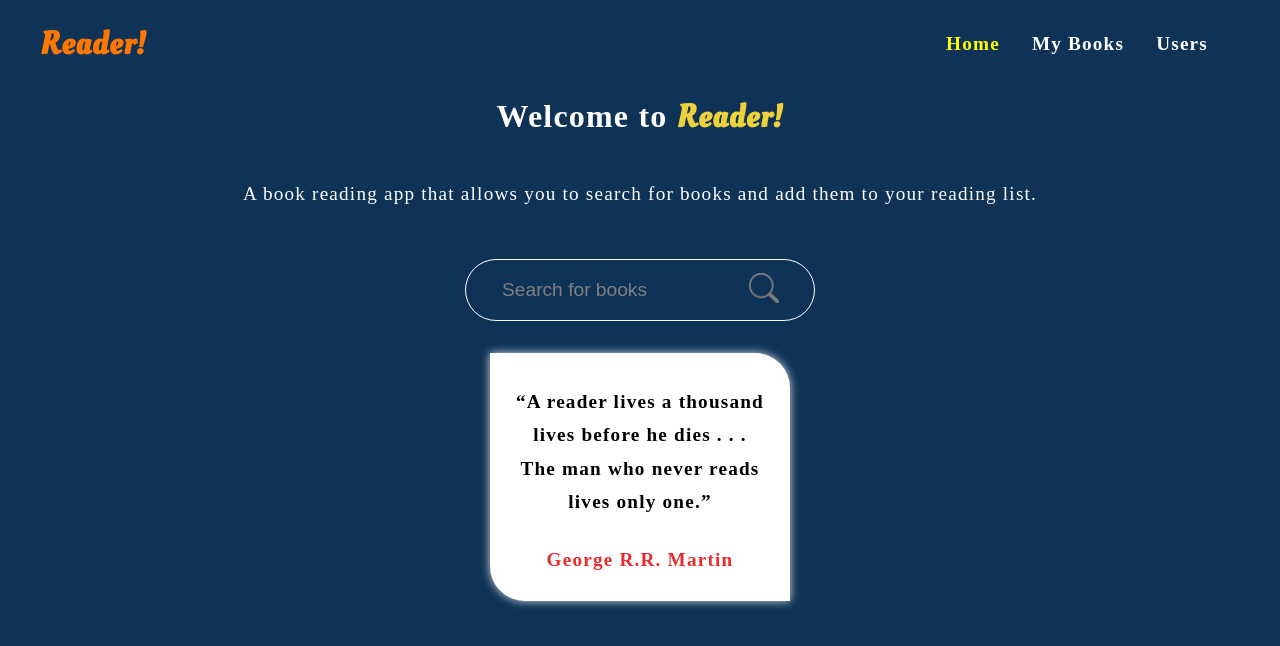
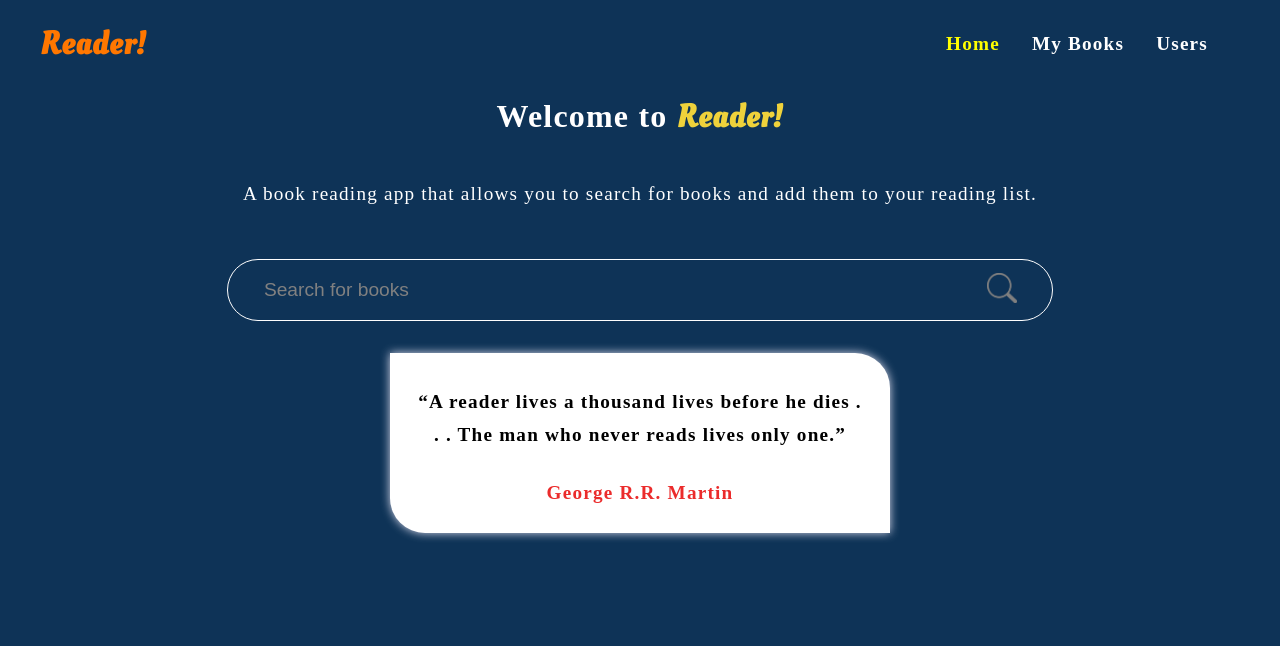
Before and after one commit to Sarah-Dan/my-reader-app-React-Assignment2, a React (Create React App) app: page / in a window 1280 px wide. Shown: the top 646 px of the page. Built offline with nearby package versions, Linux system fonts and the light colour scheme; a web font is replaced by a local one.

Commit message:
change home style

```diff
--- a/src/assets/styles/home.css
+++ b/src/assets/styles/home.css
@@ -41,7 +41,7 @@
 /* book search styles */
 .book__search {
   width: 100%;
-  max-width: 350px;
+  /* max-width: 350px; */
   background-color: var(--search);
   display: flex;
   align-items: center;
@@ -78,7 +78,7 @@
 .quote {
   font-family: "Source Serif Pro", serif;
   width: 100%;
-  max-width: 300px;
+  max-width: 500px;
   display: flex;
   flex-direction: column;
   justify-content: center;
```
